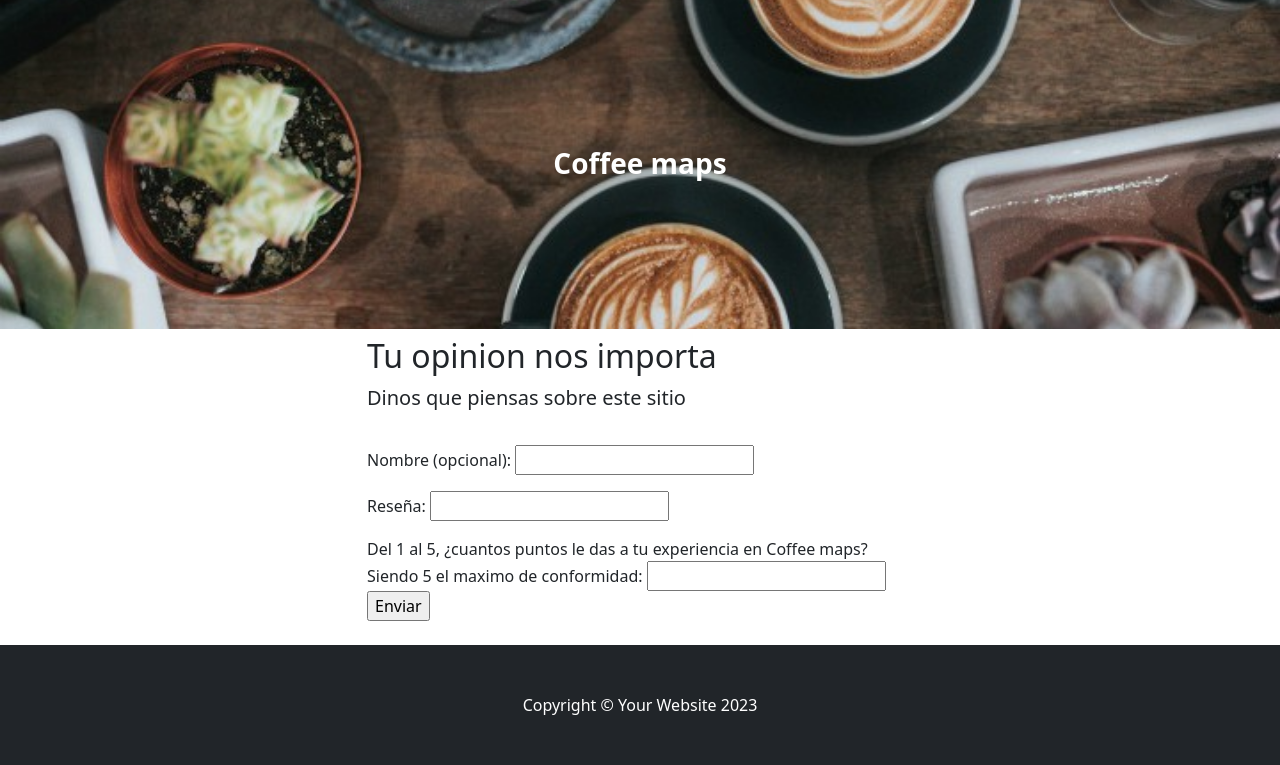
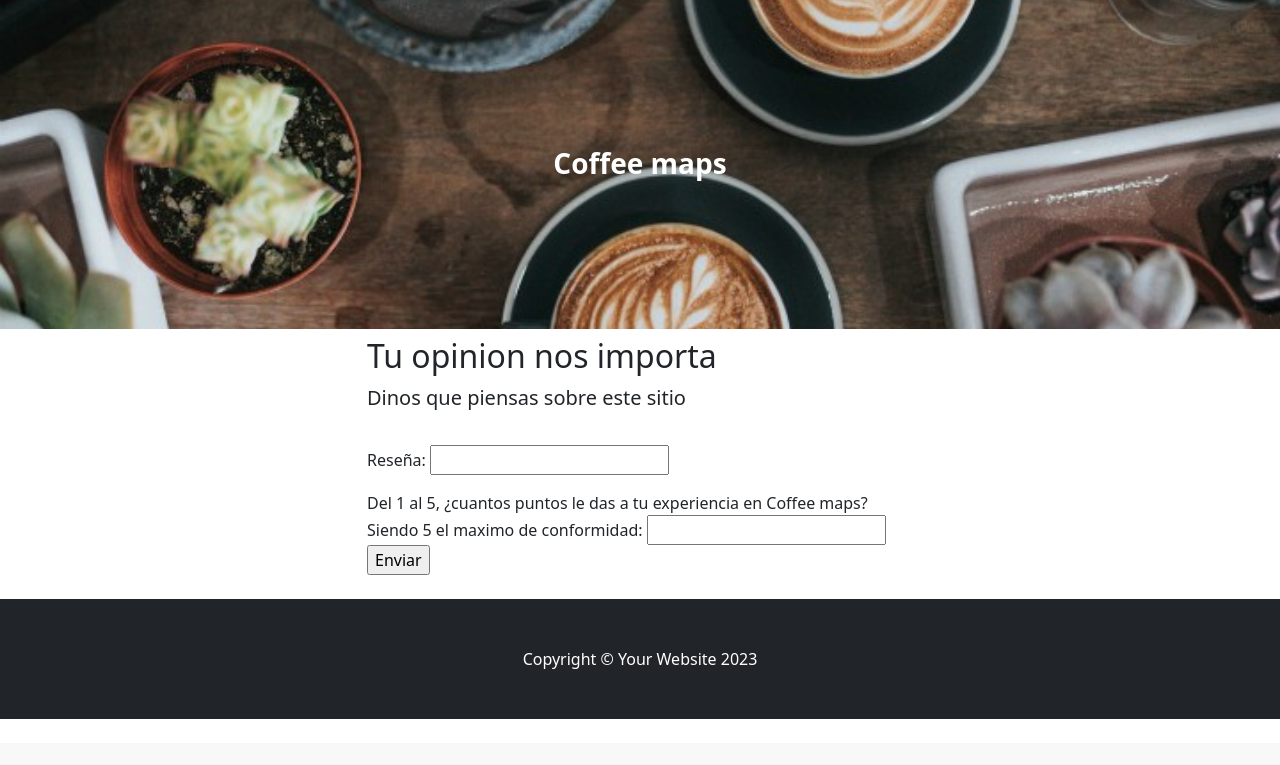
Before and after one commit to elianacasas/Proyecto-pre-entrega-3, a Django app: page /app/valoranos/ in a window 1280 px wide. Shown: the part 57-822 px from the top of the page. After the commit the page ends 776 px from the top, so only its background shows below. Run offline with Django 4.2, Linux system fonts and the light colour scheme; some libraries are stand-ins or nearby versions.

Commit message:
Update valoranos.html

```diff
--- a/App1/templates/App1/valoranos.html
+++ b/App1/templates/App1/valoranos.html
@@ -22,7 +22,6 @@
 
                 <form method="post">
                     {% csrf_token %}
-                    <p>Nombre (opcional): <input type = "text" name="name">
                     <p>Reseña: <input typw = "text" name="opinion">
                     <p>Del 1 al 5, ¿cuantos puntos le das a tu experiencia en Coffee maps? <br> Siendo 5 el maximo de conformidad: <input typw = "text" name="puntaje">
                     <input type= "submit" value="Enviar">
```
